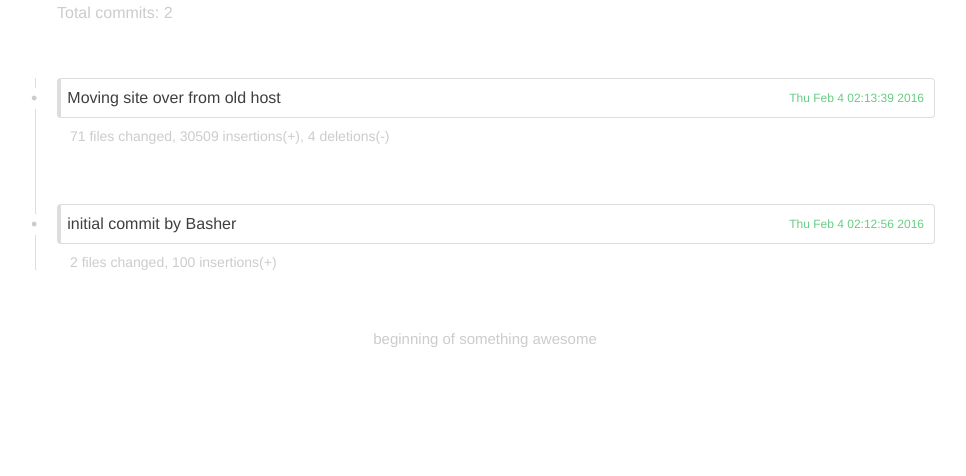
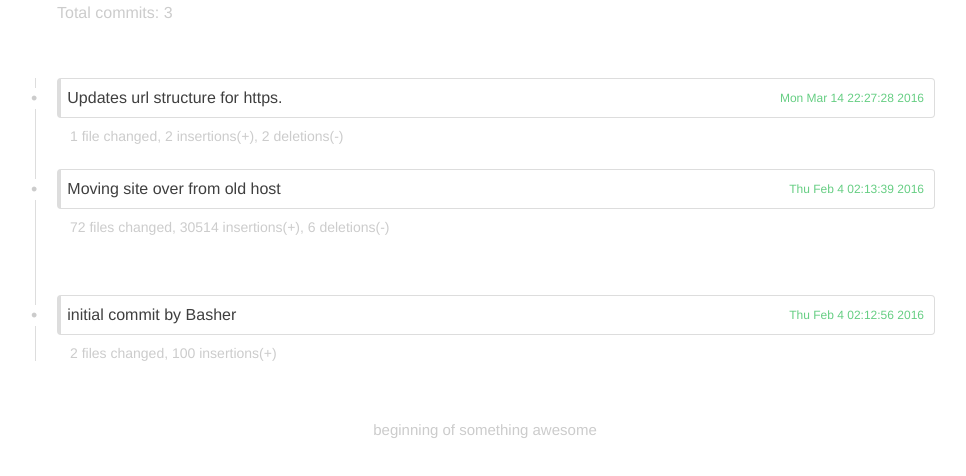
Before and after one commit to michaelwschultz/hemoglobe-website, a plain HTML site: page changelog.html in a window 1280 px wide. Shown: the part 64-540 px from the top of the page, without its empty margins (155-1121 px from the left). Drawn offline with Linux system fonts and the light colour scheme.

Commit message:
Updates url structure for https.

```diff
--- a/changelog.html
+++ b/changelog.html
@@ -82,10 +82,13 @@
 <body>
 <div class="changelog">
 <h1>Changelog</h1>
-<h2>Total commits: 2</h2>
+<h2>Total commits: 3</h2>
 <ul>
+<li><span class="commit">Updates url structure for https.</span> <span class="date">Mon Mar 14 22:27:28 2016</span></li>
+ 1 file changed, 2 insertions(+), 2 deletions(-)
+
 <li><span class="commit">Moving site over from old host</span> <span class="date">Thu Feb 4 02:13:39 2016</span></li>
- 71 files changed, 30509 insertions(+), 4 deletions(-)
+ 72 files changed, 30514 insertions(+), 6 deletions(-)
 
 <li><span class="commit">initial commit by Basher</span> <span class="date">Thu Feb 4 02:12:56 2016</span></li>
  2 files changed, 100 insertions(+)
```
Also changed, not shown: index.html (+2 -2 lines).
